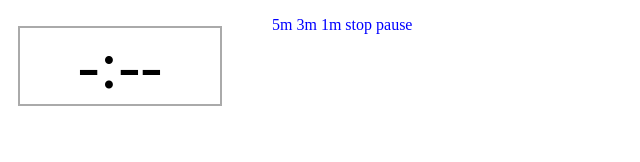
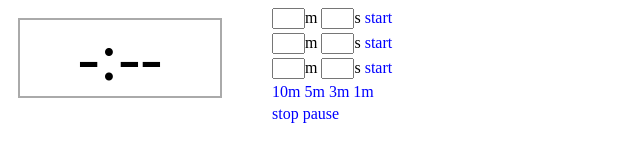
Before and after one commit to sbeyer/Frickeltimer, a plain HTML site: page countdown.html in a window 1280 px wide. Shown: the whole page, without its empty margins (0-640 px from the left). Drawn offline with Linux system fonts and the light colour scheme.

Commit message:
Add 3 input forms for individual countdowns

```diff
--- a/countdown.html
+++ b/countdown.html
@@ -26,16 +26,44 @@ div#frickeltimer {
 	float: left;
 	margin: 10px 50px 10px 10px;
 }
+
+p {
+	margin: 3pt;
+}
 /* ]]> */</style>
 </head>
 <body>
 <div id="frickeltimer">
  -:--
 </div>
+<form name="t1" action="">
 <p>
+ <input type="text" size="1" name="m" />m
+ <input type="text" size="1" name="s" />s
+ <a href="#" onclick="stop(); startFrom(document.t1)">start</a>
+</p>
+</form>
+<form name="t2" action="">
+<p>
+ <input type="text" size="1" name="m" />m
+ <input type="text" size="1" name="s" />s
+ <a href="#" onclick="stop(); startFrom(document.t2)">start</a>
+</p>
+</form>
+<form name="t3" action="">
+<p>
+ <input type="text" size="1" name="m" />m
+ <input type="text" size="1" name="s" />s
+ <a href="#" onclick="stop(); startFrom(document.t3)">start</a>
+</p>
+</form>
+<p>
+<a href="#" onclick="stop(); start(10*60)">10m</a>
 <a href="#" onclick="stop(); start(5*60)">5m</a>
 <a href="#" onclick="stop(); start(3*60)">3m</a>
 <a href="#" onclick="stop(); start(60)">1m</a>
+</p>
+<p>
 <a href="#" onclick="stop();">stop</a>
 <a href="#" onclick="togglePause();">pause</a>
 </p>
@@ -84,10 +112,13 @@ function start(s) {
 	countdown();
 }
 
+function startFrom(el) {
+	start(60*el.m.value + 1*el.s.value);
+}
+
 function togglePause() {
 	pause = !pause;
 }
-
 /* ]]> */</script>
 </body>
 </html>
```
